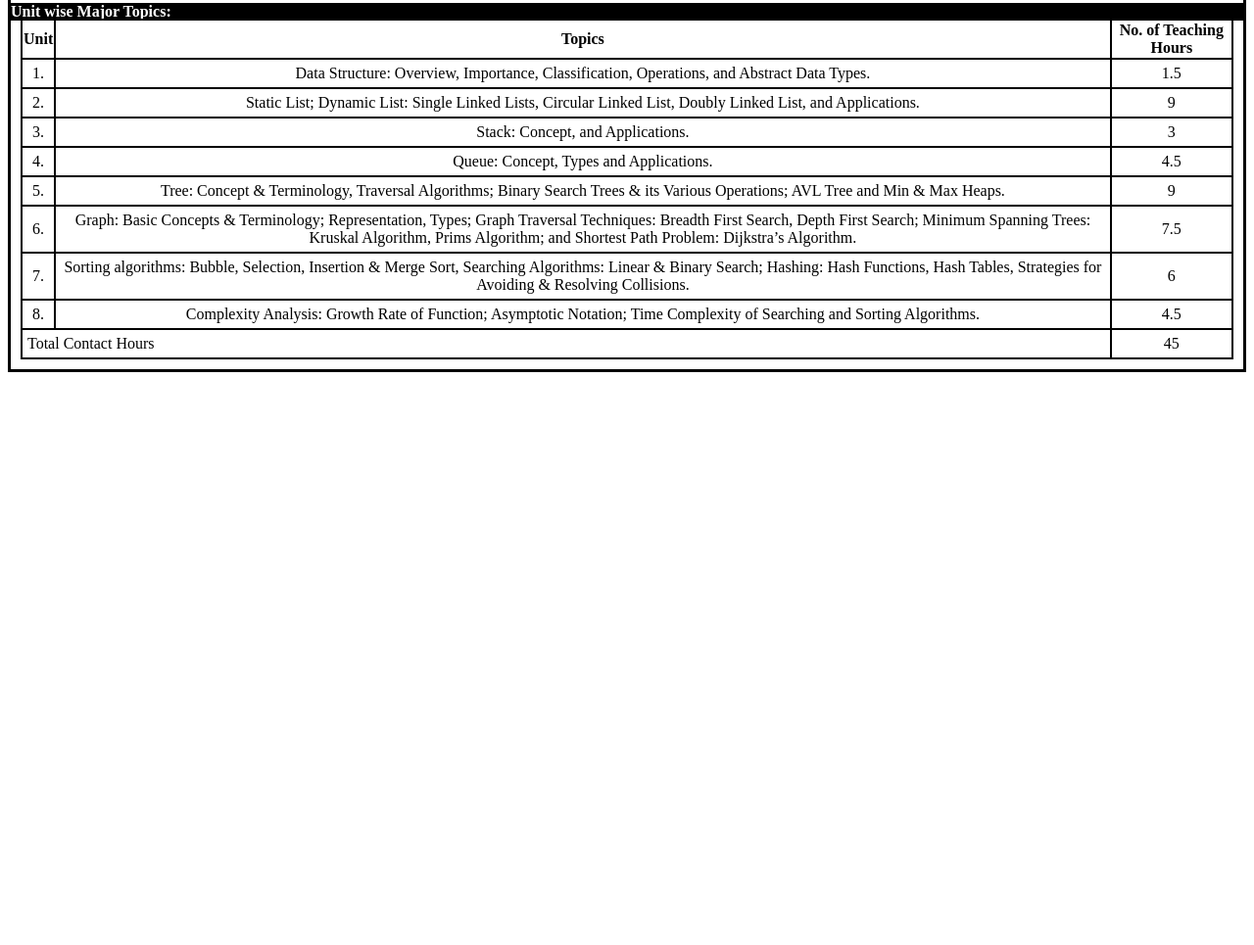
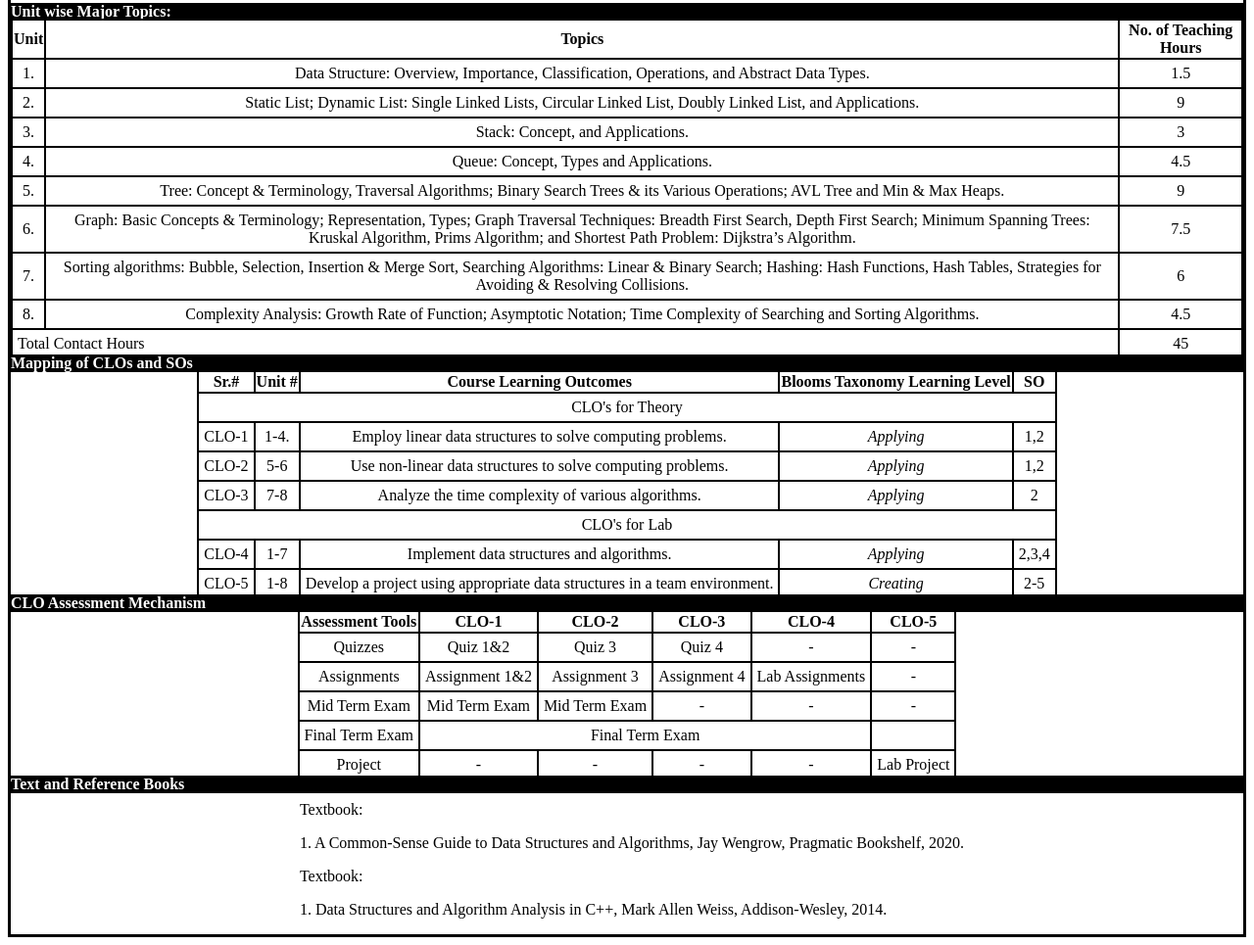
Before and after one commit to umar-khayam/MAD_Lab, a plain HTML site: page Html/Assignment_01.html in a window 1280 px wide. Shown: the part 327-1292 px from the top of the page at 98% size. Before the commit the page ends 800 px from the top, so only its background shows below. Drawn offline with Linux system fonts and the light colour scheme.

Commit message:
Updated Assignment

```diff
--- /dev/null
+++ b/Assignment/14-Mar-22/styles.css
@@ -0,0 +1,73 @@
+* {
+  box-sizing: border-box;
+}
+
+html,
+body {
+  background-color: #eee;
+  margin: 0;
+  padding: 0;
+}
+
+ul {
+  margin: 0;
+  padding: 0;
+  list-style-type: none;
+}
+
+.center {
+  align-self: center;
+}
+
+.flow-right {
+  display: flex;
+  justify-content: space-around;
+}
+
+.container {
+  max-width: 800px;
+  margin: 0 auto;
+  padding: 10px;
+  display: flex;
+  flex-direction: column;
+  background-color: white;
+  height: 100vh;
+}
+
+.title,
+.controls,
+.button {
+  flex: none;
+}
+
+.button {
+  padding: 10px 20px;
+}
+
+.todo-list {
+  flex: 1 1 0;
+  margin-top: 20px;
+  padding: 20px;
+  overflow-y: auto;
+}
+
+.todo-delete {
+  margin: 10px;
+}
+
+.todo-checkbox {
+  margin: 10px;
+}
+
+.todo-container {
+  padding: 20px;
+  border-bottom: 1px solid #333;
+}
+
+.todo-container:first-of-type {
+  border-top: 1px solid #333;
+}
+
+.container id-h2 {
+  text-align: left;
+}
--- a/Html/Assignment_01.html
+++ b/Html/Assignment_01.html
@@ -104,6 +104,133 @@
 
             </table>
         </div>
+        <h4>Mapping of CLOs and SOs</h1>
+            <div id="unit">
+                <table>
+                    <thead>
+                        <tr>
+                            <th>Sr.#</th>
+                            <th>Unit #</th>
+                            <th>Course Learning Outcomes</th>
+                            <th>Blooms
+                                Taxonomy
+                                Learning Level</th>
+                            <th>SO</th>
+                        </tr>
+                    </thead>
+                    <tbody>
+                        <tr>
+                            <td colspan="5">CLO's for Theory</td>
+                        </tr>
+                        <tr>
+                            <td>CLO-1</td>
+                            <td>1-4.</td>
+                            <td>Employ linear data structures to solve computing
+                                problems.</td>
+                            <td><i>Applying</i></td>
+                            <td>1,2</td>
+                        </tr>
+                        <tr>
+                            <td>CLO-2</td>
+                            <td>5-6</td>
+                            <td>Use non-linear data structures to solve computing problems.</td>
+                            <td><i>Applying</i></td>
+                            <td>1,2</td>
+                        </tr>
+                        <tr>
+                            <td>CLO-3</td>
+                            <td>7-8</td>
+                            <td>Analyze the time complexity of various algorithms. </td>
+                            <td><i>Applying</i></td>
+                            <td>2</td>
+                        </tr>
+                        <tr>
+                            <td colspan="5">CLO's for Lab</td>
+                        </tr>
+                        <tr>
+                            <td>CLO-4</td>
+                            <td>1-7</td>
+                            <td>Implement data structures and algorithms.</td>
+                            <td><i>Applying</i></td>
+                            <td>2,3,4</td>
+                        </tr>
+                        <tr>
+                            <td>CLO-5</td>
+                            <td>1-8</td>
+                            <td>Develop a project using appropriate data structures in a
+                                team environment.</td>
+                            <td><i>Creating</i></td>
+                            <td>2-5</td>
+                        </tr>
+                    </tbody>
+                </table>
+            </div>
+            <h4>CLO Assessment Mechanism</h1>
+            <div id="unit">
+                <table>
+                    <thead>
+                        <tr>
+                            <th>Assessment
+                                Tools</th>
+                            <th>CLO-1</th>
+                            <th>CLO-2</th>
+                            <th>CLO-3</th>
+                            <th>CLO-4</th>
+                            <th>CLO-5</th>
+                        </tr>
+                    </thead>
+                    <tbody>
+                        <tr>
+                            <td>Quizzes</td>
+                            <td>Quiz 1&2 </td>
+                            <td>Quiz 3</td>
+                            <td>Quiz 4</td>
+                            <td>-</td>
+                            <td>-</td>
+                        </tr>
+                        <tr>
+                            <td>Assignments</td>
+                            <td>Assignment
+                                1&2 </td>
+                            <td>Assignment
+                                3 </td>
+                            <td>Assignment
+                                4</td>
+                            <td>Lab Assignments</td>
+                            <td>-</td>
+                        </tr>
+                        <tr>
+                            <td>Mid Term
+                                Exam</td>
+                            <td>Mid Term
+                                Exam</td>
+                            <td>Mid Term
+                                Exam</td>
+                            <td>-</td>
+                            <td>-</td>
+                            <td>-</td>
+                        </tr>
+                        <tr>
+                            <td>Final Term Exam</td>
+                            <td colspan="4">Final Term Exam</td>
+                        </tr>
+                        <tr>
+                            <td>Project</td>
+                            <td>-</td>
+                            <td>-</td>
+                            <td>-</td>
+                            <td>-</td>
+                            <td>Lab Project</td>
+                        </tr>
+                    </tbody>
+                </table>
+            </div>
+            <h4>Text and Reference Books</h1>
+            <div id="reference"><p id="para">Textbook:</p>
+                <p id="para1">1. A Common-Sense Guide to Data Structures and Algorithms, Jay Wengrow, Pragmatic Bookshelf,
+                    2020.</p>
+                <p id="para"></pid>Textbook:</p>
+                <p id="para1">1. Data Structures and Algorithm Analysis in C++, Mark Allen Weiss, Addison-Wesley, 2014.</p></div>
     </section>
 
 </body>
--- a/Html/style.css
+++ b/Html/style.css
@@ -50,8 +50,9 @@
   margin-bottom: -10px;
 }
 #unit table {
-  margin: 10px;
   margin-top: -23px;
+  margin-bottom: -5px;
+  width: 100%;
 }
 #unit table,
 th {
@@ -73,3 +74,11 @@ td {
 #pechy-ah {
   text-align: left;
 }
+
+#reference {
+  margin-top: -30px;
+  margin-left: 10px;
+}
+#reference #para1 {
+  width: 100%;
+}
```
Also changed, not shown: Assignment/14-Mar-22/index.html (added, +32 -0 lines), Assignment/14-Mar-22/script.js (added, +37 -0 lines), Assignment/14-Mar-22/README.md (added), 5 other files.
